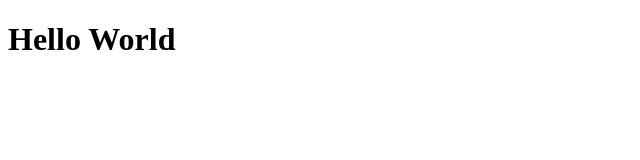
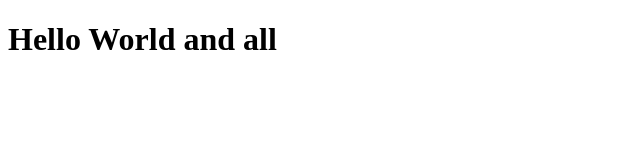
Before and after one commit to MuhamamdShehzad/Bootcamp2020, a plain HTML site: page helloworld.html in a window 1280 px wide. Shown: the whole page, without its empty margins (0-640 px from the left). Drawn offline with Linux system fonts and the light colour scheme.

Commit message:
Update helloworld.html

```diff
--- a/helloworld.html
+++ b/helloworld.html
@@ -4,6 +4,6 @@
         <title>Document</title>
     </head>
     <body>
-        <h1>Hello World </h1>
+        <h1>Hello World and all </h1>
     </body>
 </html>
```
